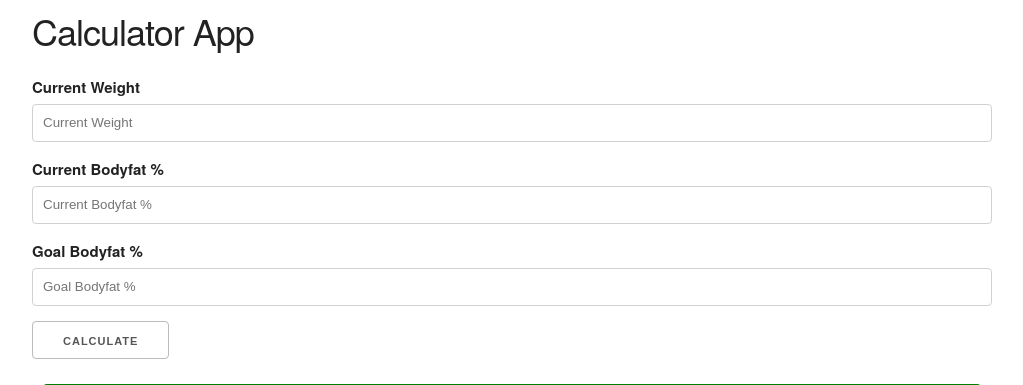
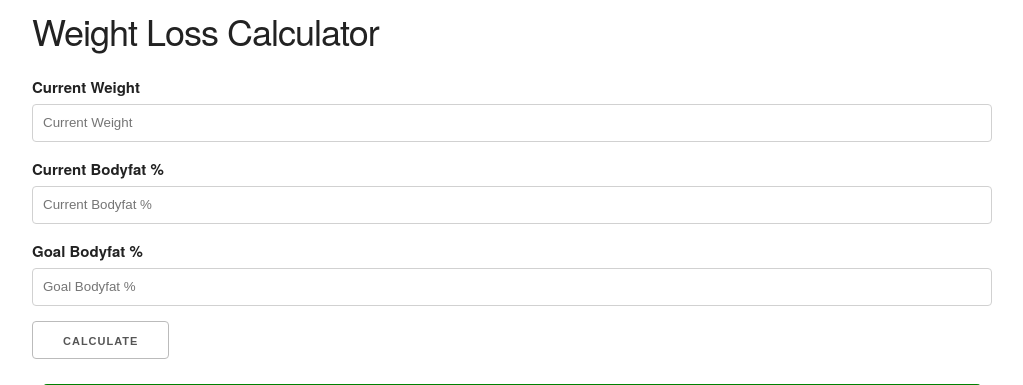
Before and after one commit to derekjiang917/weight-loss-calculator, a Flask app: page / in a window 1280 px wide. Shown: the top 385 px of the page, without its empty margins (128-1151 px from the left). Run offline with Flask 2, Linux system fonts and the light colour scheme.

Commit message:
changed title

```diff
--- a/templates/index.html
+++ b/templates/index.html
@@ -4,7 +4,7 @@
     <meta charset="UTF-8">
     <meta http-equiv="X-UA-Compatible" content="IE=edge">
     <meta name="viewport" content="width=device-width, initial-scale=1.0">
-    <title>Calculator App</title>
+    <title>Weight Loss Calculator</title>
     <link rel="stylesheet" href="https://cdnjs.cloudflare.com/ajax/libs/skeleton/2.0.4/skeleton.min.css">
     <style>
         .alert {
@@ -18,7 +18,7 @@
 </head>
 <body>
     <div class="container">
-        <h3>Calculator App</h3>
+        <h3>Weight Loss Calculator</h3>
     </div>
 
     <!-- Form -->
```
